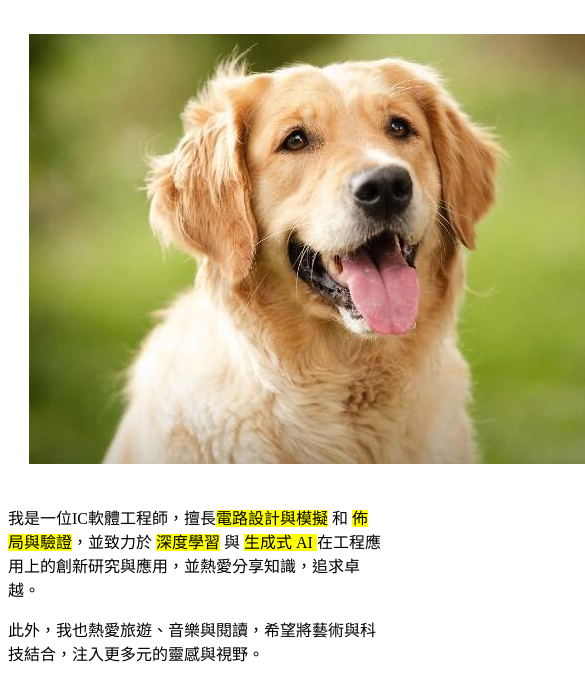
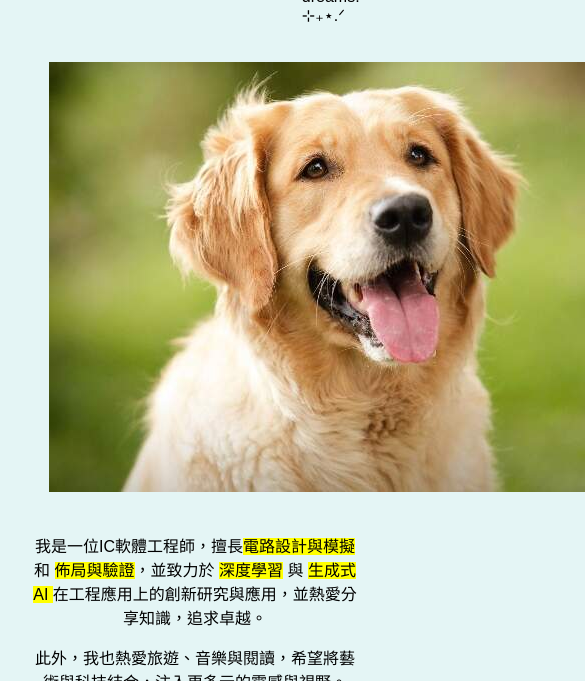
Before and after one commit to 111316005/website_HTML, a plain HTML site: page index.html in a window 390 px wide. Shown: the part 313-994 px from the top of the page, 585 px wide, since content can reach past the window. Drawn offline with Linux system fonts and the light colour scheme.

Commit message:
index.html

```diff
--- a/index.html
+++ b/index.html
@@ -4,6 +4,27 @@
     <meta charset="UTF-8">
     <title>卓玠含's Blog</title>
 </head>
+<style>
+    body{
+        font-family: Arial, Helvetica, sans-serif;
+        font-size: 20px;
+        background-color: rgb(206, 235, 245);
+        text-align: center;
+        padding: 20px;
+    }
+    @media(max-width:600px){
+        body{
+            font-size: 16px;
+            background-color: rgb(228, 245, 245);
+        }
+    }
+    @media(min-width:601px)and(max-width:900px){
+        body{
+            font-size: 18px;
+            background-color: rgb(251, 245, 234);
+        }
+    }
+</style>
 <body>
     <!-- 頁頭區 -->
     <header>
@@ -161,4 +182,5 @@
         <time datetime="2025-11-30">最後更新日期：2025年11月30日</time>
     </footer>
 </body>
+
 </html>
```
